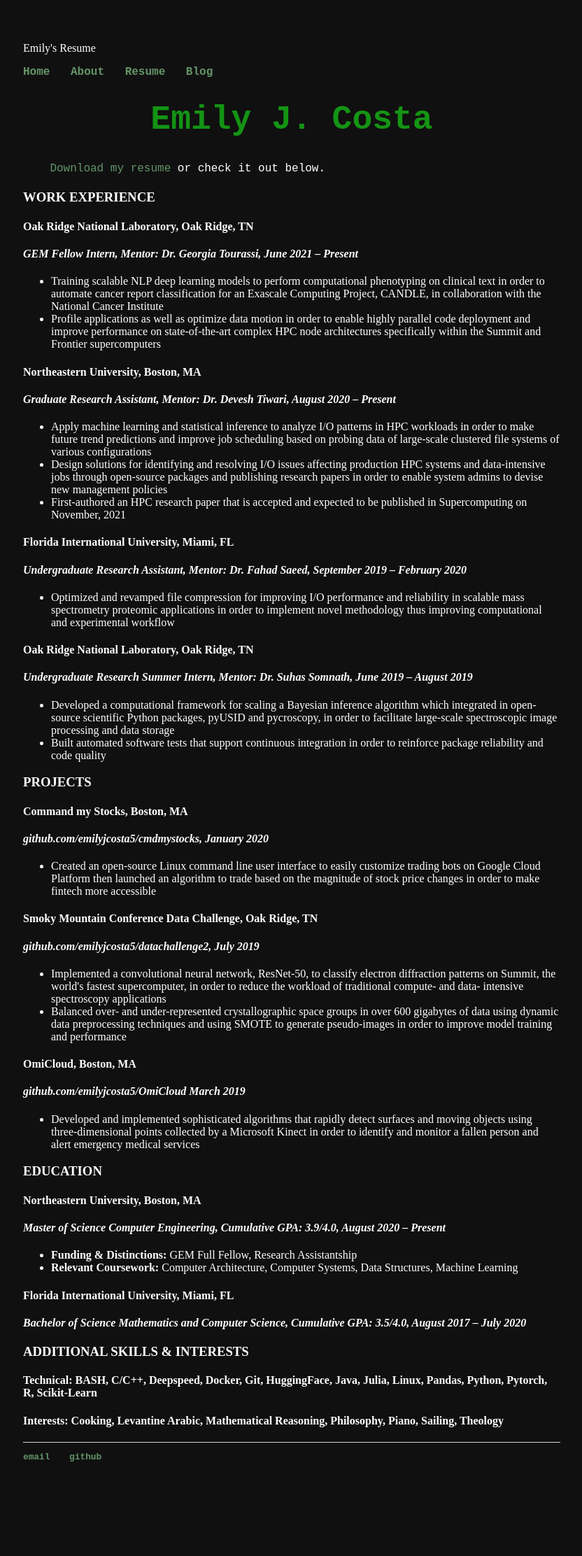
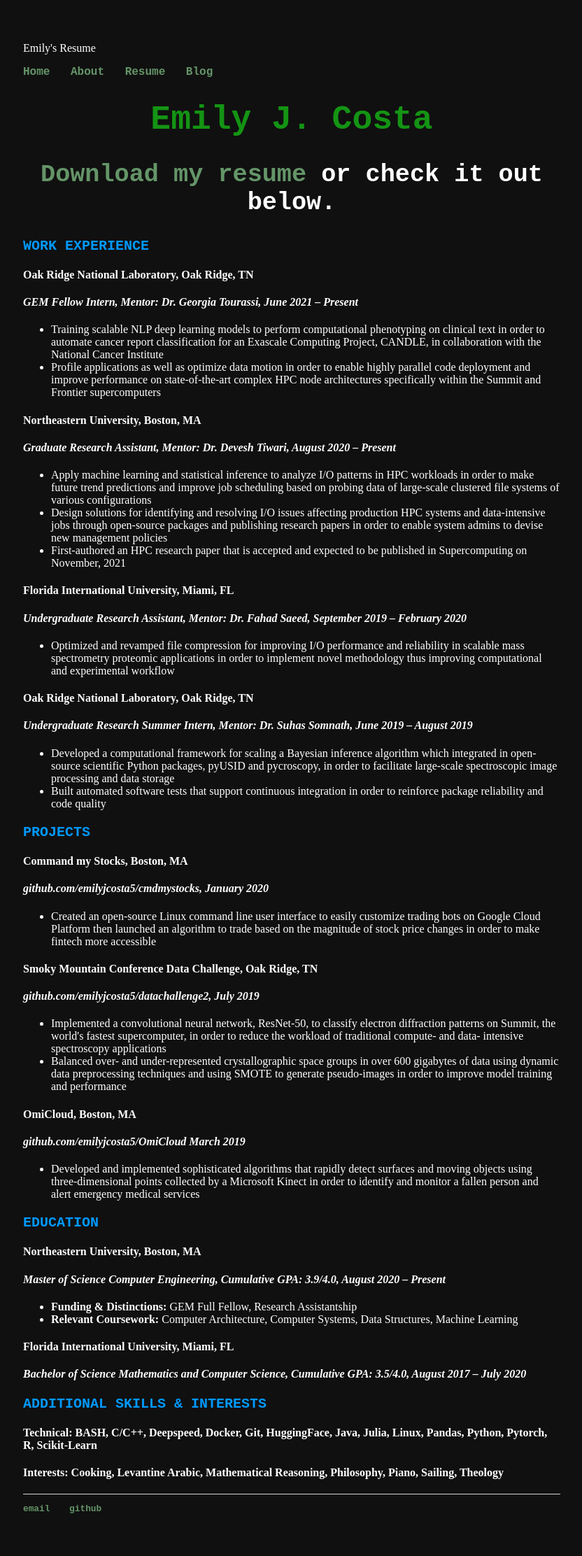
Before and after one commit to emilyjcosta5/emilyjcosta5.github.io, a Jekyll site: the page built from resume/index.md, in a window 1280 px wide. Shown: the whole page at 70% size, without its empty margins (223-1055 px from the left). Built offline with Jekyll 4.4.1, drawn with Linux system fonts in a browser that asks for light colours; before the commit the page ends 2150 px from its top, so only the background shows below that.

Commit message:
messing with text styles

```diff
--- a/css/main.css
+++ b/css/main.css
@@ -27,6 +27,24 @@ h1 {
     font-family:"Courier New", Courier, monospace;
     color: #149414;
     text-align: center;
+}
+h2 {
+    font-size: 2.2em;
+    font-family:"Courier New", Courier, monospace;
+    color: #ffffff;
+    text-align: center;
+}
+h3 {
+    font-size: 1.5em;
+    font-family:"Courier New", Courier, monospace;
+    color: #f984e5;
+    text-align: left;
+}
+h3 {
+    font-size: 1.25em;
+    font-family:"Courier New", Courier, monospace;
+    color: #0099ff;
+    text-align: left;
 }
 /*
 h1 {
--- a/resume/index.md
+++ b/resume/index.md
@@ -5,9 +5,9 @@ title: Emily's Resume
 
 <h1>Emily J. Costa</h1>
 
-<div align="center"><p>
+<div align="center"><h2>
 <a href="./resume.pdf" download="Costa-Emily_resume">Download my resume</a> or check it out below.
-</p></div>
+</h2></div>
 
 <h3 id="-work-experience-"><strong>WORK EXPERIENCE</strong></h3>
 <h4 id="-oak-ridge-national-laboratory-oak-ridge-tn-"><strong>Oak Ridge National Laboratory,        Oak Ridge, TN</strong></h4>
```
